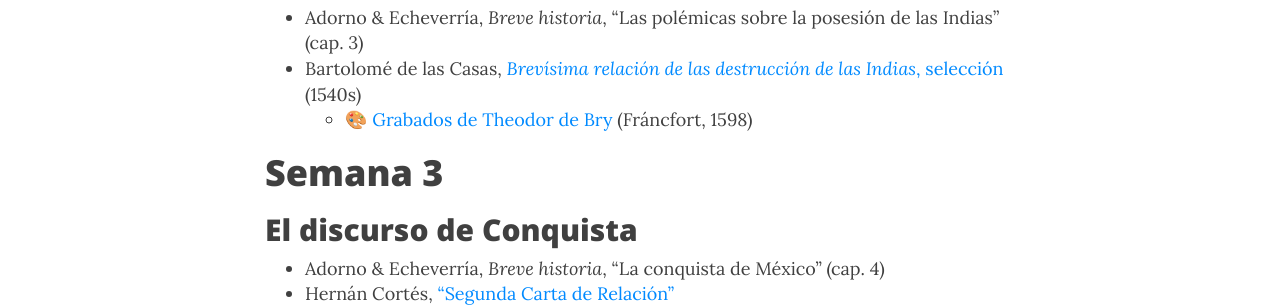
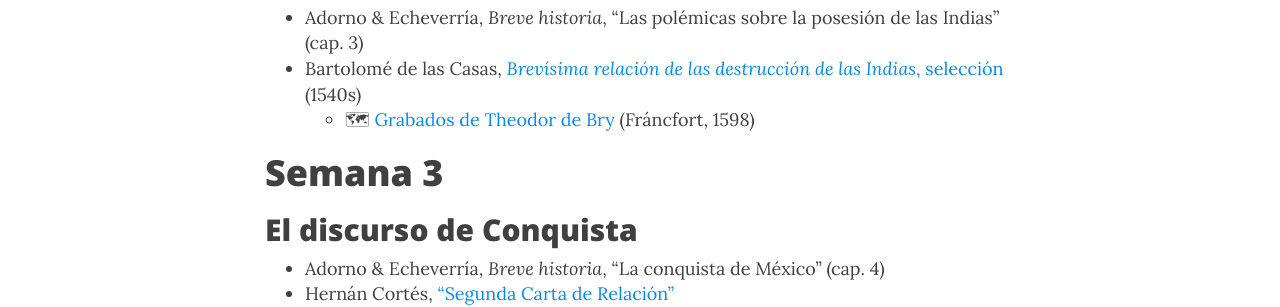
Before and after one commit to Hipomenes/ls452, a Jekyll site: the page built from syllabus.md, in a window 1280 px wide and 900 px high, scrolled down 1835 px. Shown: the part 152-459 px from the top of the window. Built offline with Jekyll 4.4.1, drawn with Linux system fonts in a browser that asks for light colours; nearby versions of some CDN libraries.

```diff
--- a/syllabus.md
+++ b/syllabus.md
@@ -34,7 +34,7 @@ bigimg: /img/4partes.jpg
 
 - Adorno & Echeverría, *Breve historia*, “Las polémicas sobre la posesión de las Indias” (cap. 3)
 - Bartolomé de las Casas, [*Brevísima relación de las destrucción de las Indias*, selección](https://drive.google.com/open?id=16fXW5kJKYfivZrQdTBea9kLmKCl7F2RK) (1540s)
-    - 🎨︁ [Grabados de Theodor de Bry](https://commons.wikimedia.org/wiki/Category:Prints_from_Bartolom%C3%A9_de_las_Casas_Regionum) (Fráncfort, 1598)
+    - 🗺︁ [Grabados de Theodor de Bry](https://commons.wikimedia.org/wiki/Category:Prints_from_Bartolom%C3%A9_de_las_Casas_Regionum) (Fráncfort, 1598)
 
 # Semana 3
 ##  El discurso de Conquista
```
